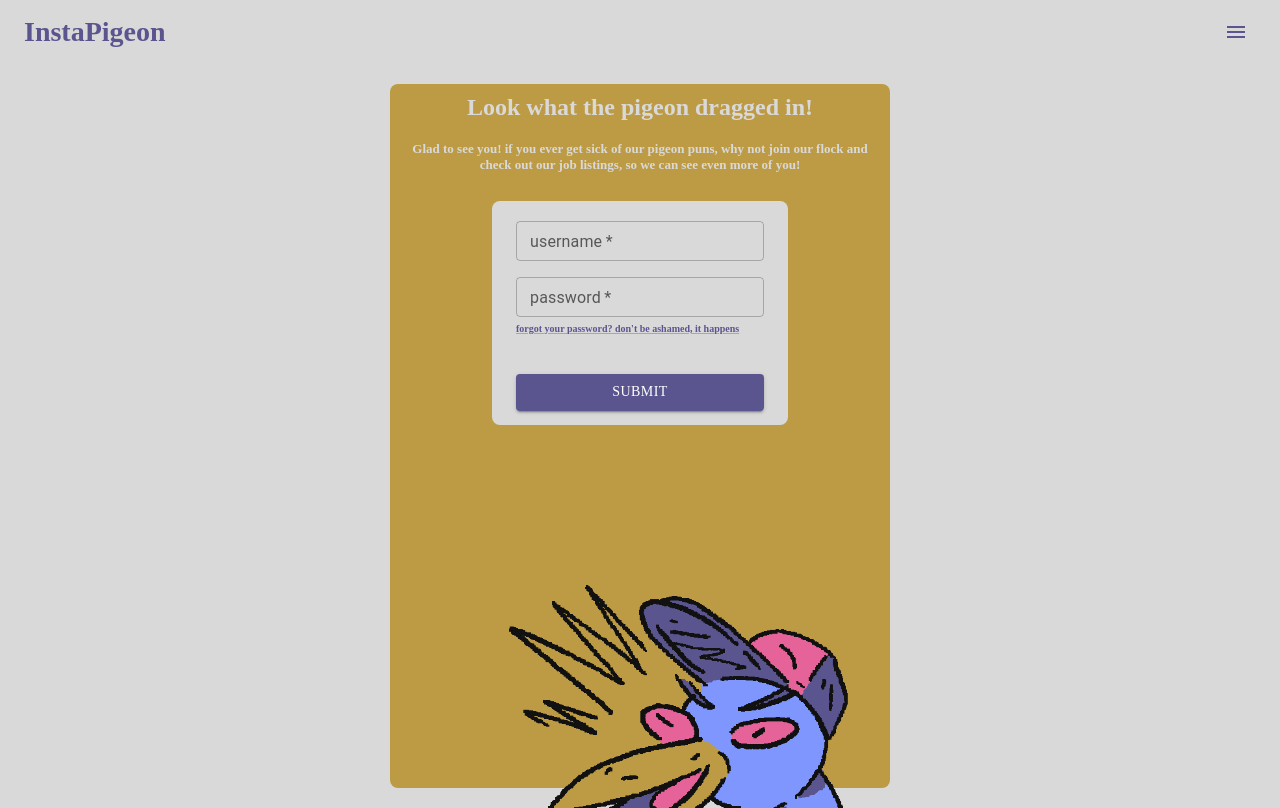
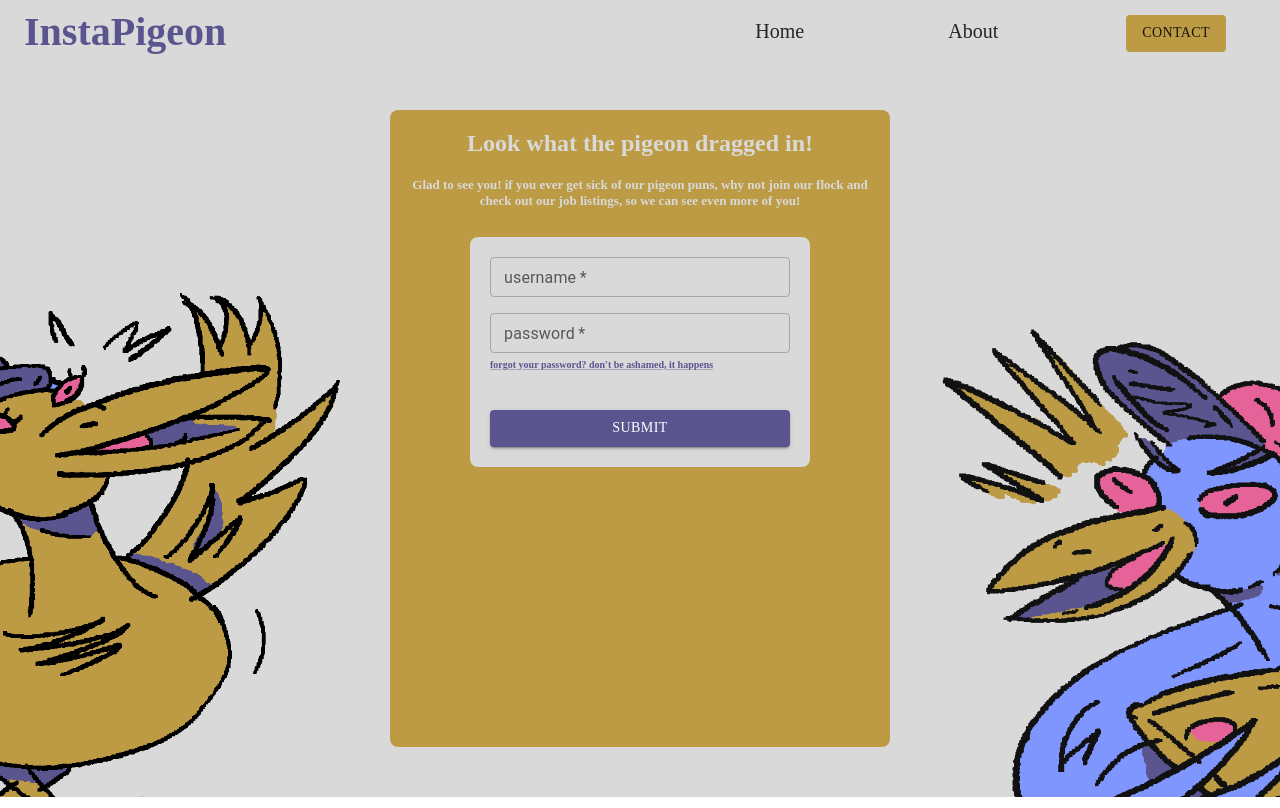
Before and after one commit to maxime-vds/InstaPigeon, a React (Vite) app in the folder Front/: page /login in a window 1280 px wide. Built offline with nearby package versions, Linux system fonts and the light colour scheme; a web font is replaced by a local one.

Commit message:
add login-desktop, navbar broken

```diff
--- a/Front/src/components/button/Button.styles.ts
+++ b/Front/src/components/button/Button.styles.ts
@@ -7,7 +7,7 @@ interface IStyledButton {
 
 export const StyledButton = styled(MuiButton)<IStyledButton>`
     background-color: ${props => props.backgroundcolor || '#5a558f'};
-    font-family: "poppins"
+    font-family: "poppins";
 `
 export const StyledButtonWarning = styled(StyledButton)<IStyledButton>`
     background-color: ${props => props.backgroundcolor || '#BD9B45' }
--- a/Front/src/components/button/Button.tsx
+++ b/Front/src/components/button/Button.tsx
@@ -6,9 +6,11 @@ interface ButtonProps {
   backgroundColor?: string | undefined;
   buttonText: string;
   iconComponent?: React.ReactNode;
+  color?: 'primary' | 'secondary'
+  disableElevation?: boolean | undefined
 }
 
-export const Button = ({ onClick, backgroundColor, iconComponent, buttonText }: ButtonProps) => {
+export const Button = ({ onClick, backgroundColor, iconComponent, buttonText, color, disableElevation}: ButtonProps) => {
   return (
     <>
       <StyledButton
@@ -18,7 +20,8 @@ export const Button = ({ onClick, backgroundColor, iconComponent, buttonText }:
         endIcon={iconComponent}
         type="submit"
         variant="contained"
-        color="primary"
+        color={color}
+        disableElevation={disableElevation}
       >
         {buttonText}
       </StyledButton>
--- a/Front/src/components/navbar/Navbar.tsx
+++ b/Front/src/components/navbar/Navbar.tsx
@@ -33,10 +33,10 @@ export default function Navbar() {
                {NoAuthNavbars.includes(pathname) ? '' : <NavbarBottomPhone />}
             </footer>
          ) : (
-            <React.Fragment>
+            <>
                <header>{/* <NavbarHeadersPc /> */}</header>
                <footer></footer>
-            </React.Fragment>
+            </>
          )}
       </div>
    )
--- /dev/null
+++ b/Front/src/components/navbar/NavbarHeader.module.css
@@ -0,0 +1,48 @@
+.desktop-links {
+    display: flex;
+    font-size: 20px;
+    padding: -20px 0px;
+    margin: 0px 30px;
+}
+
+.desktop-links span {
+    display: flex;
+    justify-content: space-between;
+    padding: 0 8rem 0 0;
+}
+
+.desktop-links li {
+    color: black;
+    text-decoration: none;
+    padding: 0 0 0 9rem;
+    font-family: worksans;
+    font-weight: 500;
+}
+.desktop-links li:hover {
+    text-decoration: underline
+}
+.desktop-links Button {
+    margin: 10px 0 0 0;
+}
+
+.instapigeon-title h2 {
+    font-size: 40px;
+    color: #5A558F;
+}
+.app-bar {
+    position: relative;
+    margin: -25px 0 0 0;
+}
+
+@media screen and (max-width: 400px) {
+    .instapigeon-title h2 {
+        font-size: 30px;
+        color: #5A558F;
+    }
+    .app-bar {
+        position: relative;
+        margin: -15px 0 0 0;
+
+    }
+
+}
--- a/Front/src/components/navbar/NavbarHeader.tsx
+++ b/Front/src/components/navbar/NavbarHeader.tsx
@@ -1,19 +1,25 @@
 import * as React from 'react'
+import { useLocation, useNavigate, Link as RouterLink } from 'react-router-dom'
+
+//mui
 import AppBar from '@mui/material/AppBar'
 import Toolbar from '@mui/material/Toolbar'
 import { BurgerMenu } from './BurgerMenu'
+import { useMediaQuery } from '@mui/material'
+import { Link } from '@mui/material'
 
 import { Button } from '../button/Button'
 
-import { useLocation, useNavigate, Link as RouterLink } from 'react-router-dom'
-import { Link } from '@mui/material'
+//styles
+import styles from './NavbarHeader.module.css'
 
 export default function NavbarHeader() {
    const { pathname } = useLocation()
-
    const navigate = useNavigate()
    const [anchorEl, setAnchorEl] = React.useState<null | HTMLElement>(null)
    const open = Boolean(anchorEl)
+
+   const isTabletScreen = useMediaQuery('(max-width: 1024px)')
 
    const toolbarStyles = {
       backgroundColor: pathname === '/' ? '#7F96FF' : '#D9D9D9',
@@ -34,7 +40,10 @@ export default function NavbarHeader() {
 
    return (
       <>
-         <AppBar position="relative" elevation={0} sx={{ margin: '0' }}>
+         <AppBar
+            className={styles['app-bar']}
+            elevation={0}
+         >
             <Toolbar style={toolbarStyles}>
                {pathname === '/' ? (
                   <Button
@@ -44,12 +53,17 @@ export default function NavbarHeader() {
                   />
                ) : (
                   <>
-                     <Link underline="none" component={RouterLink} to="/">
-                        {' '}
-                        <h2 style={{ fontSize: '28px', color: '#5A558F' }}>
-                           InstaPigeon
-                        </h2>
+                     <Link
+                        className={styles['instapigeon-title']}
+                        underline="none"
+                        component={RouterLink}
+                        to="/"
+                     >
+                        <h2>InstaPigeon</h2>
                      </Link>
+
+                     {/* select items or burgermenu */}
+                     {isTabletScreen ? (
                         <BurgerMenu
                            handleClick={handleClick}
                            handleClose={handleClose}
@@ -57,6 +71,34 @@ export default function NavbarHeader() {
                            open={open}
                            anchorEl={anchorEl}
                         />
+                     ) : (
+                        <ul className={styles['desktop-links']}>
+                           <span>
+                              <Link
+                                 underline="none"
+                                 component={RouterLink}
+                                 to="/"
+                              >
+                                 <li>Home</li>
+                              </Link>
+                              <Link
+                                 underline="none"
+                                 component={RouterLink}
+                                 to="/"
+                              >
+                                 <li>About</li>
+                              </Link>
+                           </span>
+                           <RouterLink to="/">
+                              <Button
+                                 buttonText="Contact"
+                                 backgroundColor="#BD9B45"
+                                 color="secondary"
+                                 disableElevation={true}
+                              ></Button>
+                           </RouterLink>
+                        </ul>
+                     )}
                   </>
                )}
             </Toolbar>
--- a/Front/src/index.css
+++ b/Front/src/index.css
@@ -19,7 +19,7 @@
     src: url(../font/Ultra-Regular.ttf);
 }
 
-* {
+body {
     margin: 0;
 }
 h2 {
--- a/Front/src/pages/LoginForm/LoginForm.tsx
+++ b/Front/src/pages/LoginForm/LoginForm.tsx
@@ -21,7 +21,6 @@ export const LoginForm = ({
    passwordErr,
 }: IloginFormProps) => {
    return (
-      <Container maxWidth="xs">
          <form className={styles['login-form']}>
             <TextField
                sx={{ mb: 2, color: '7F96FF' }}
@@ -44,6 +43,5 @@ export const LoginForm = ({
             </Link>
             <Button onClick={handleLogin} buttonText="Submit" />
          </form>
-      </Container>
    )
 }
--- a/Front/src/pages/LoginForm/LoginPage.module.css
+++ b/Front/src/pages/LoginForm/LoginPage.module.css
@@ -3,13 +3,27 @@
         justify-content: center;
         background-color: #D9D9D9;
         overflow: hidden;
-        height: 100%;
+        height: 99.6vh;
+    }
+
+     .images-login img:first-child {
+        position: absolute;
+        width: 150%;
+        left: 30rem;
+        top: 10rem;
+    }
+
+    .images-login img:last-child {
+        position: absolute;
+        width: 130%;
+        top: 10rem;
+        right: 33.5rem;
     }
 
     .background-card h2 {
         text-align: center;
         color: #D9D9D9;
-        margin: 10px;
+        margin: 20px;
     }
 
     .background-card .paragraph {
@@ -25,13 +39,14 @@
     .box-background div {
         display: flex;
         justify-content: center;
+
     }
 
     .box-background {
         position: relative;
         background-color: #BD9B45;
-        margin: 20px;
-        height: 88vh;
+        margin: 110px 0 0 0;
+        height: 80%;
         width: 500px;
         border-radius: 8px;
     }
@@ -40,23 +55,18 @@
         position: relative;
         background-color: #D9D9D9;
         margin-top: 8px;
-        height: 28vh;
         border-radius: 8px;
     }
 
-    .background-card img {
-        position: absolute;
-        width: 130%;
-        top: 28rem;
-        left: 3.5rem;
-    }
+
 
     /* login form  */
 
     .login-form {
         display: flex;
         flex-direction: column;
-        margin-top: 20px;
+        margin: 20px;
+        width: 300px;
     }
 
     .login-form p {
@@ -64,6 +74,41 @@
         font-size: 10px;
         font-weight: bold;
         font-family: worksans;
-        margin-top: 6px;
-        margin-bottom: 2.5rem;
+        margin: 6px 0px 2.5rem 0px;
+
     }
+
+        /* changed height to remove scroll on smartphone */
+    /* will probably wanna do the same for pads */
+    @media screen and (max-width: 500px) {
+        .background-card {
+            display: flex;
+            justify-content: center;
+            background-color: #D9D9D9;
+            overflow: hidden;
+            height: 100vh;
+        }
+
+        .box-background {
+            position: relative;
+            width: 380px;
+            border-radius: 8px;
+        }
+
+        .box-loginform {
+            position: relative;
+            background-color: #D9D9D9;
+            margin-top: 60px;
+            border-radius: 8px;
+            width: 80%;
+        }
+        .images-login img:last-child {
+            display: none
+        }
+        .images-login img:first-child {
+            position: absolute;
+            width: 150%;
+            top: 430px;
+            left: 60px;
+        }
+    }
--- a/Front/src/pages/LoginForm/LoginPage.tsx
+++ b/Front/src/pages/LoginForm/LoginPage.tsx
@@ -1,7 +1,5 @@
 import { useState, useEffect } from 'react'
 import { useNavigate } from 'react-router-dom'
-import { useLocation } from 'react-router-dom'
-import { BackgroundCard } from './BackgroundCard'
 import { LoginForm } from './LoginForm'
 import { useAuthStore } from '../../context/authStore'
 import { Box } from '@mui/system'
@@ -11,7 +9,6 @@ import styles from './LoginPage.module.css'
 
 function LoginPage() {
    const { authed, login } = useAuthStore()
-   const location = useLocation()
    const navigate = useNavigate()
 
    //inputState
@@ -51,8 +48,6 @@ function LoginPage() {
          .then((res) => {
             if (!res.ok) {
                console.log('failed to log in')
-               // navigate(state?.path || "/")
-               // catch error here?
             } else {
                login()
                console.log('logged in succesfully!')
@@ -71,14 +66,13 @@ function LoginPage() {
    // console.log(authed)
 
    return (
-      <>
       <div className={styles['background-card']}>
          <Box className={styles['box-background']}>
             <h2>Look what the pigeon dragged in!</h2>
             <p className={styles['paragraph']}>
-                  Glad to see you! if you ever get sick of our pigeon puns, why
-                  not join our flock and check out our job listings, so we can
-                  see even more of you!
+               Glad to see you! if you ever get sick of our pigeon puns, why not
+               join our flock and check out our job listings, so we can see even
+               more of you!
             </p>
 
             <div>
@@ -92,10 +86,12 @@ function LoginPage() {
                   />
                </Box>
             </div>
+            <div className={styles['images-login']}>
             <img src="../../public/RickyPigeon.png" alt="RickyPigeon" />
+            <img src="../../public/VeronicaPigeon.png" alt="VeronicaPigeon" />
+            </div>
          </Box>
       </div>
-      </>
    )
 }
 
```
Lines whose indentation alone changed are shown as unchanged.
